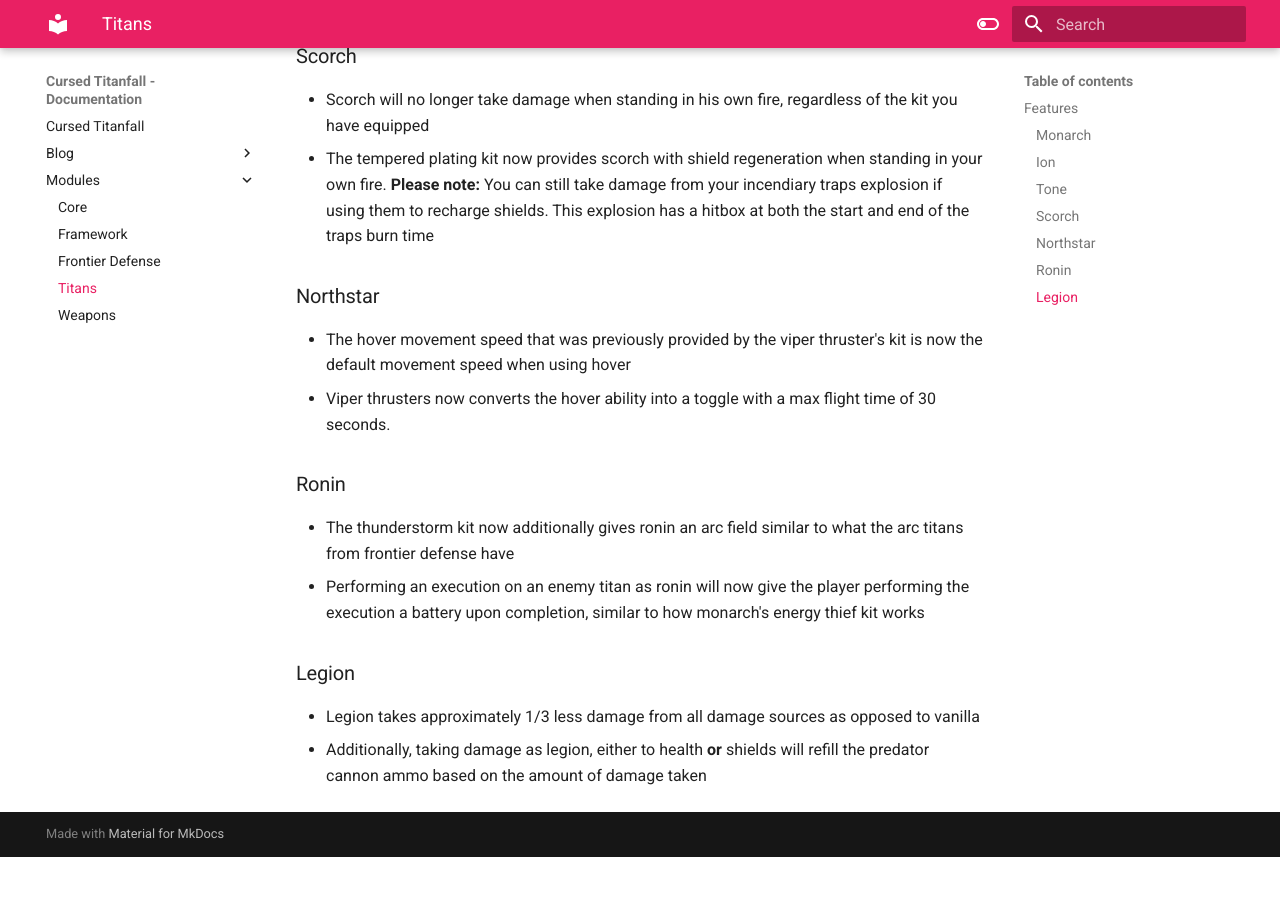
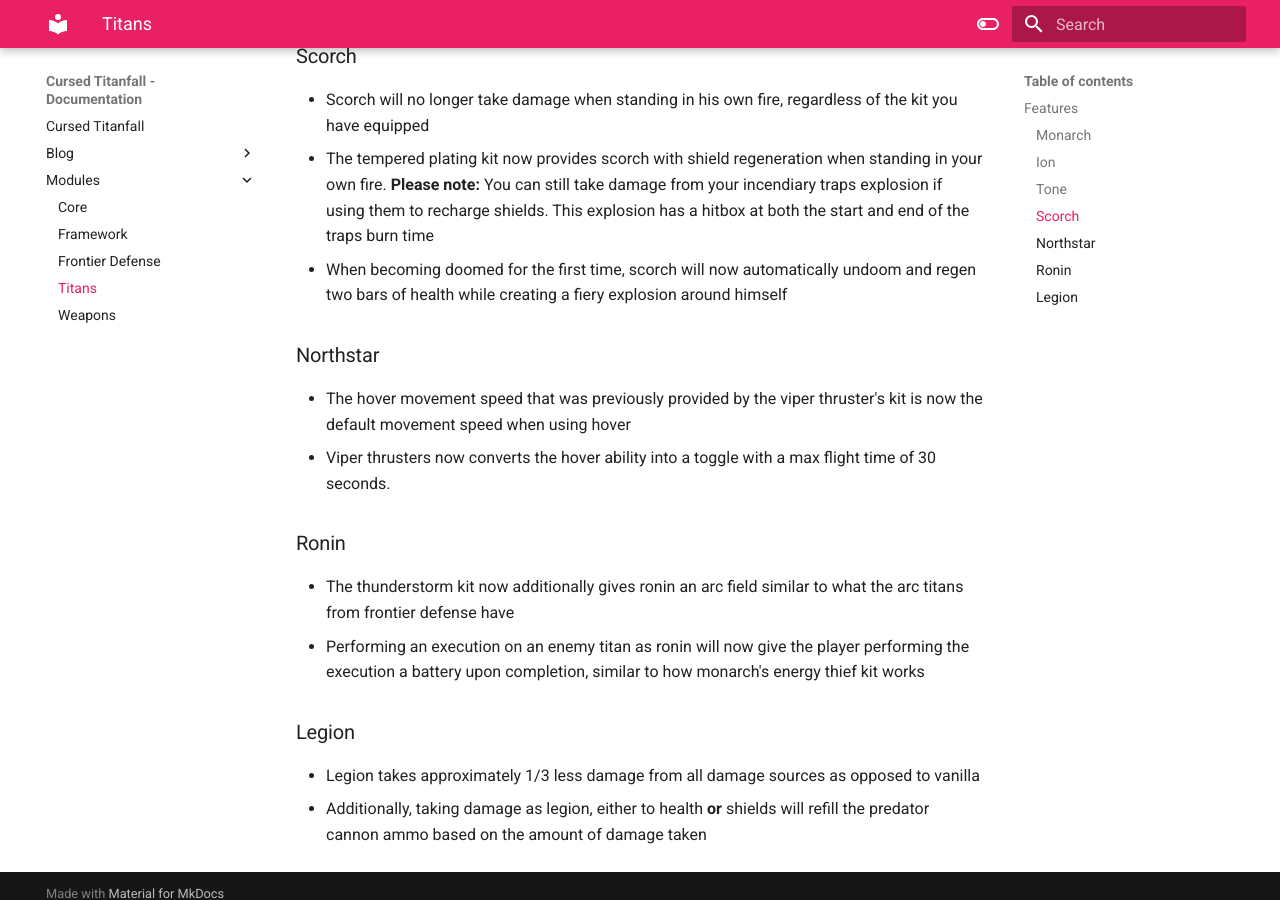
Before and after one commit to SDarkMagic/cursed-titanfall-docs, an MkDocs documentation site: the page built from docs/modules/Titans.md, in a window 1280 px wide and 900 px high, scrolled down 1136 px. Built offline with MkDocs 1.6.1 and Material for MkDocs 9.7.7, drawn with Linux system fonts in a browser that asks for light colours; before the commit the page ends 1993 px from its top, so only the background shows below that.

Commit message:
Update docs

```diff
--- a/docs/modules/Titans.md
+++ b/docs/modules/Titans.md
@@ -16,6 +16,7 @@
 ### Scorch
 - Scorch will no longer take damage when standing in his own fire, regardless of the kit you have equipped
 - The tempered plating kit now provides scorch with shield regeneration when standing in your own fire. **Please note:** You can still take damage from your incendiary traps explosion if using them to recharge shields. This explosion has a hitbox at both the start and end of the traps burn time
+- When becoming doomed for the first time, scorch will now automatically undoom and regen two bars of health while creating a fiery explosion around himself
 ### Northstar
 - The hover movement speed that was previously provided by the viper thruster's kit is now the default movement speed when using hover
 - Viper thrusters now converts the hover ability into a toggle with a max flight time of 30 seconds.
```
Also changed, not shown: docs/index.md (+3 -2 lines).
